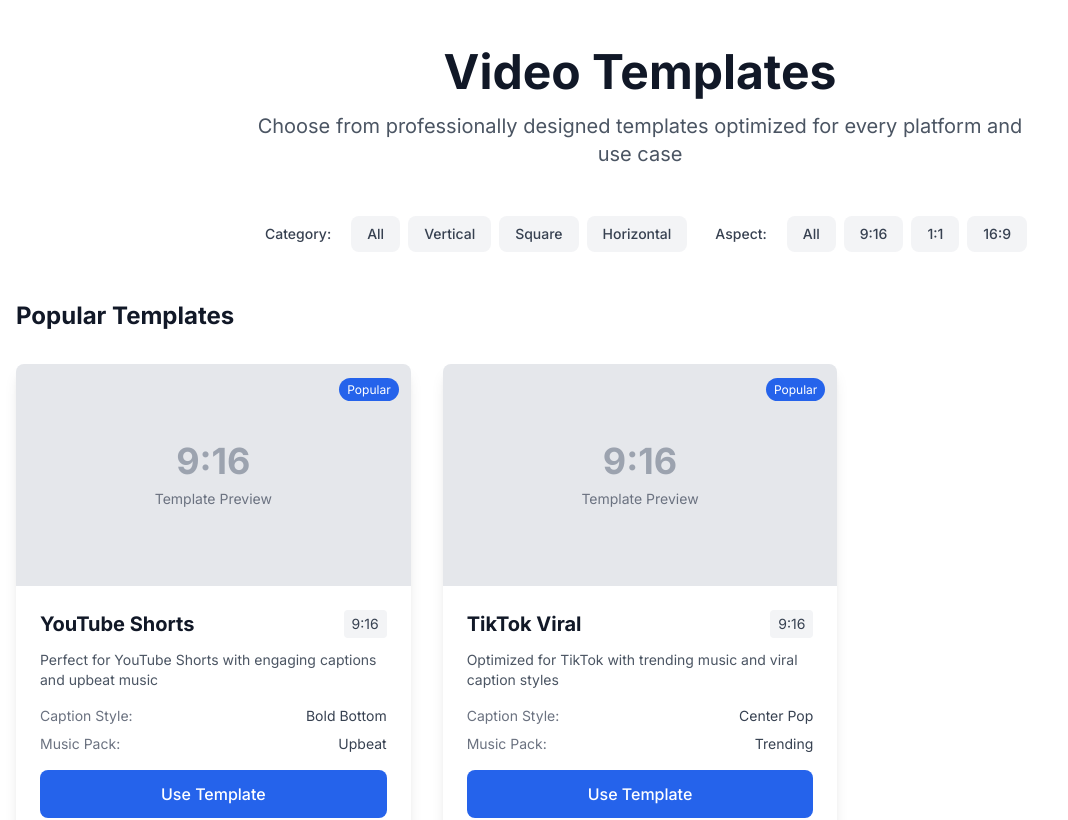
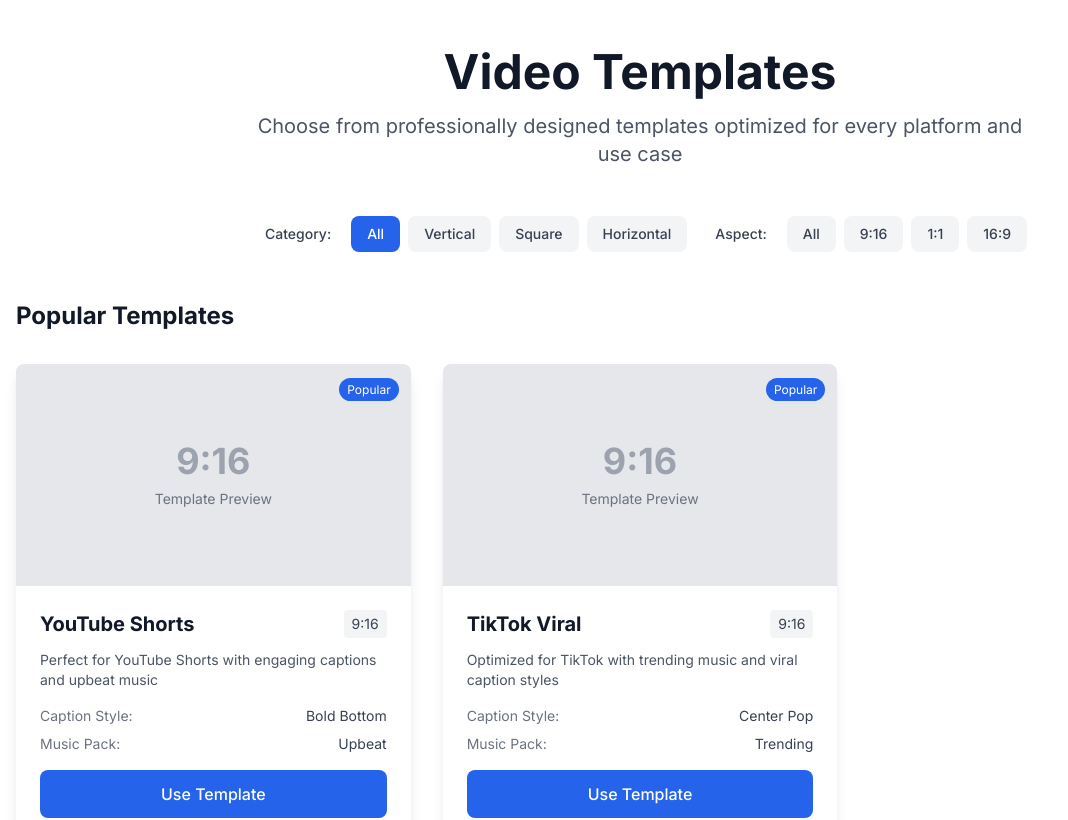
Before and after one commit to blueman82/clipforge-ai, a Next.js app in the folder apps/web/: page /templates in a window 1280 px wide. Shown: the top 820 px of the page, without its empty margins (0-1068 px from the left). Built offline with nearby package versions, Linux system fonts and the light colour scheme.

Commit message:
Modify page.tsx (code changes) • Tool: Edit • Timestamp: 2025-09-02 12:51:49

```diff
--- a/apps/web/src/app/templates/page.tsx
+++ b/apps/web/src/app/templates/page.tsx
@@ -107,7 +107,12 @@
           {categories.map((category) => (
             <button
               key={category}
-              className="px-4 py-2 rounded-lg text-sm font-medium bg-gray-100 hover:bg-blue-100 text-gray-700 hover:text-blue-700 transition-colors"
+              onClick={() => setSelectedCategory(category)}
+              className={`px-4 py-2 rounded-lg text-sm font-medium transition-colors ${
+                selectedCategory === category
+                  ? 'bg-blue-600 text-white'
+                  : 'bg-gray-100 hover:bg-blue-100 text-gray-700 hover:text-blue-700'
+              }`}
             >
               {category}
             </button>
```
